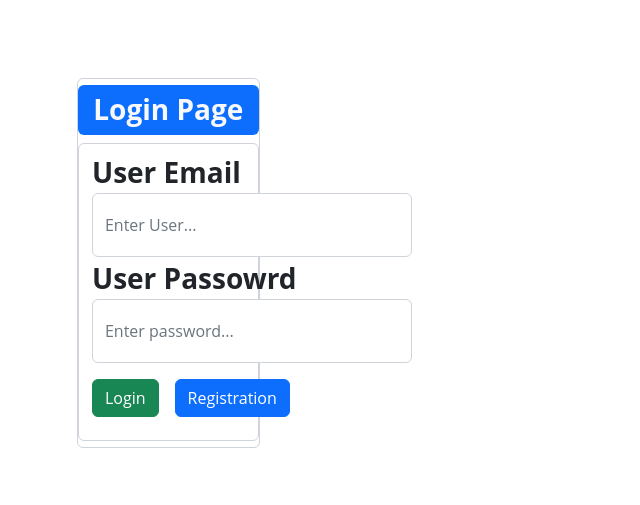
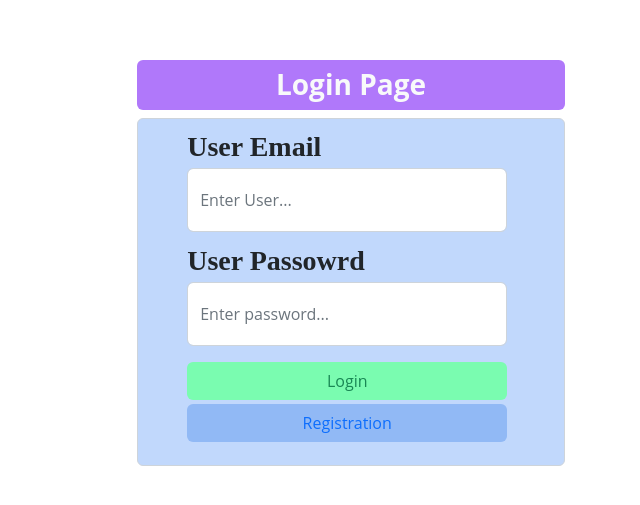
Before and after one commit to kyamantoshkumar/Chat-React, a React (Create React App) app: page / in a window 1280 px wide. Shown: the part 137-642 px from the top of the page, without its empty margins (289-929 px from the left). Built offline with nearby package versions, Linux system fonts and the light colour scheme; no server answers.

Commit message:
Update Login.jsx

```diff
--- a/src/pages/Login.jsx
+++ b/src/pages/Login.jsx
@@ -48,7 +48,7 @@ const Login = () => {
                 style={{
                     display: error ? '' : 'none',
                 }}>
-                <h6 className='bg-danger text-light py-2 px-3 rounded fw-bold'>Please enter all the fields</h6>
+                <h6 style={{background:'#f79d9d'}} className='text-danger text-center py-2 px-3 rounded fw-bold'>Please enter all the fields</h6>
             </div>
         );
     };
@@ -60,7 +60,7 @@ const Login = () => {
                 style={{
                     display: submitted ? '' : 'none',
                 }}>
-                <h6 className='bg-success text-light py-2 px-3 rounded fw-bold'>Login successfully!!</h6>
+                <h6 style={{background:'#5fff8f'}} className='text-success text-center py-2 px-3 rounded fw-bold'>Login successfully!!</h6>
             </div>
         );
     };
@@ -71,27 +71,31 @@ const Login = () => {
         body: "center",
         // fontFamily: 'text new roman'
     }
+
+    const myFont = {
+     fontFamily: 'serif'
+    }
     return (
         <>
             <div className="conatiner">
                 <div className="col-md-8 col-sm-12">
                     {/* 1 of 8 */}
                 </div>
-                <div className="col-md-4 col-sm-12">
-                    <div className="col-md-12 col-sm-12 form-control">
+                <div className="col-md-4 col-sm-12 mx-auto w-75 px-5">
+                    <div className="col-md-12 col-sm-12">
                         <div className="row">
-
                             <div className="messages">
                                 {errorMessage()}
                                 {successMessage()}
                             </div>
-                                <h6 className="fs-3 bg-primary fw-bold ff-timeeNewRoman text-light text-center py-2 rounded">Login Page</h6>
-                                <form className="form-control w-100">
-                                    <table>
+                            <h6 style={{background:'#b078fa'}} className="fs-3 fw-bold text-light text-center py-2 rounded">Login Page</h6>
+                            <form className="form-control w-100 px-4" style={{background:'#c1d8fc'}}>
+
+                                <table className="ms-4">
                                     <thead>
                                         <th>
                                             <tr>
-                                                    <label className="fs-3" htmlFor="user">User Email</label>
+                                                <label style={myFont} className="fs-3" htmlFor="user">User Email</label>
                                                 <input
                                                     style={myStyle}
                                                     className="input form-control"
@@ -101,7 +105,7 @@ const Login = () => {
                                                     onChange={handleEmail} />
                                             </tr>
                                             <tr>
-                                                    <label className="fs-3" htmlFor="email">User Passowrd</label>
+                                                <label style={myFont} className="fs-3 mt-2" htmlFor="email">User Passowrd</label>
                                                 <input
                                                     style={myStyle}
                                                     className="input form-control"
@@ -112,12 +116,11 @@ const Login = () => {
                                                 {/* <input type="text" name="passw" id="passw" value={email} onChange={(e)=>setEmail(e.target.value)}/>  */}
                                             </tr>
                                             <tr>
-                                                    <button className="btn btn-success my-3 mw-100" onClick={handleSubmit}>Login</button>
-                                                    <button className="btn btn-primary mx-3" onClick={()=>navigate("/registration")}>Registration</button>
+                                                <button style={{background:'#7afcb0'}} className="btn mt-3 my-1 fs-6 w-100 text-success" onClick={handleSubmit}>Login</button>
+                                                <button style={{background:'#91b9f5'}}className="btn text-primary fs-6 mb-3  w-100" onClick={() => navigate("/registration")}>Registration</button>
                                             </tr>
                                         </th>
                                     </thead>
-
                                 </table>
                             </form>
                         </div>
```
Lines whose indentation alone changed are shown as unchanged.
